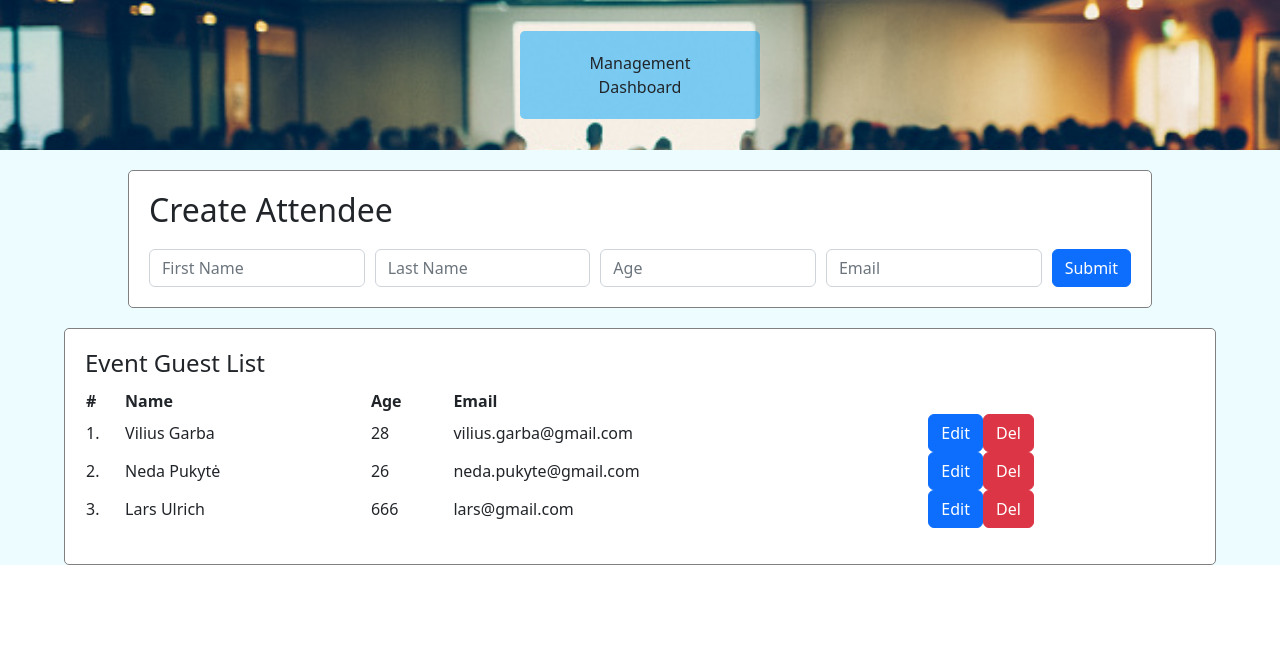
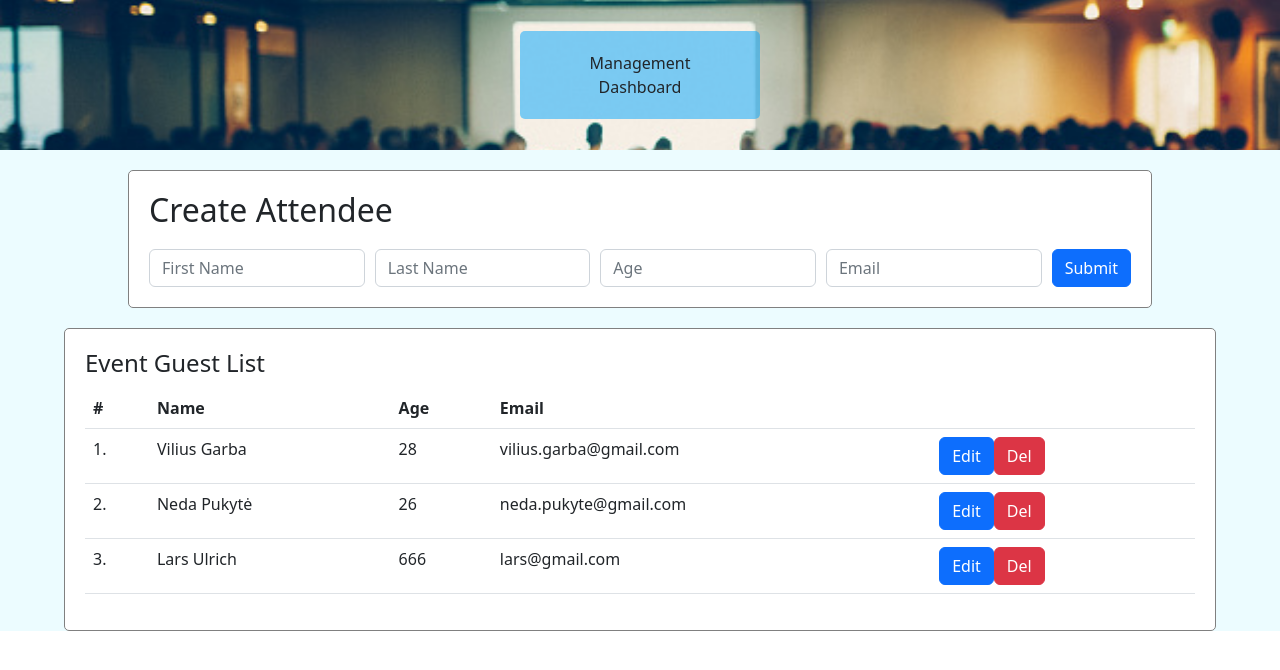
Before and after one commit to Volosatas/CAFE01-task, a React (Create React App) app: page / in a window 1280 px wide. Shown: the top 670 px of the page. Built offline with nearby package versions, Linux system fonts and the light colour scheme.

Commit message:
fix: edit attendees list table structure

```diff
--- a/src/components/AttendeeList.jsx
+++ b/src/components/AttendeeList.jsx
@@ -30,13 +30,16 @@ export function AttendeeList() {
     <div className="attendeesList">
       <h4 className="attendeesList__title">Event Guest List</h4>
       <Table className="attendeesList__table">
+        <thead>
           <tr>
             <th>#</th>
             <th>Name</th>
             <th>Age</th>
             <th>Email</th>
+            <th></th>
           </tr>
-
+        </thead>
+        <tbody>
           {attendees.map((attendee, i) => {
             return (
               <tr>
@@ -46,11 +49,14 @@ export function AttendeeList() {
                 </td>
                 <td>{attendee.age}</td>
                 <td>{attendee.email}</td>
+                <td>
                   <Button variant="primary">Edit</Button>
                   <Button variant="danger">Del</Button>
+                </td>
               </tr>
             );
           })}
+        </tbody>
       </Table>
     </div>
   );
--- a/src/styles/attendeeList.scss
+++ b/src/styles/attendeeList.scss
@@ -9,4 +9,10 @@
   &__title {
     margin-bottom: 10px;
   }
+
+  &__table {
+    &--row {
+      display: flex;
+    }
+  }
 }
```
Lines whose indentation alone changed are shown as unchanged.
